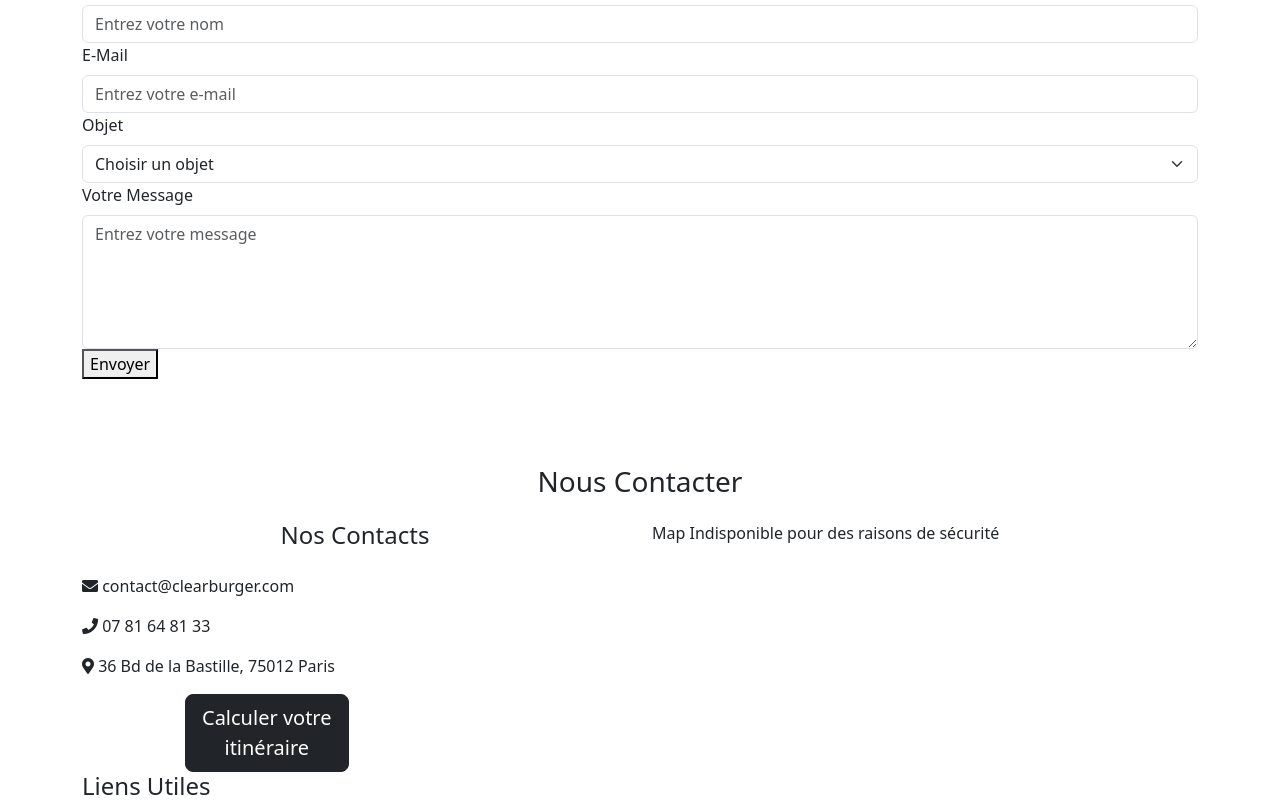
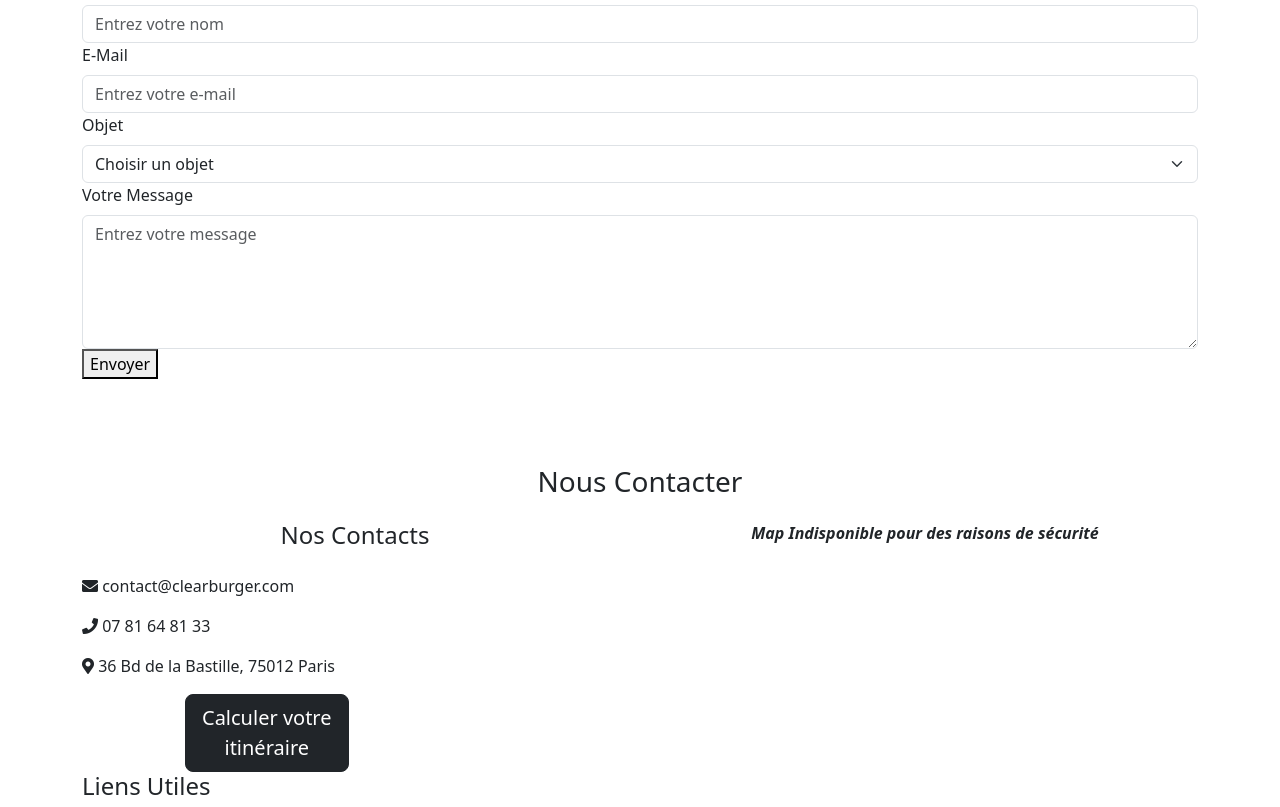
Before and after one commit to HugoCharchaude/ClearBurger, a plain HTML site: page contact.html in a window 1280 px wide. Shown: the part 270-1077 px from the top of the page. Drawn offline with nearby package versions, Linux system fonts and the light colour scheme; some packages are replaced by stand-ins of ours.

Commit message:
Update contact.html

```diff
--- a/contact.html
+++ b/contact.html
@@ -131,7 +131,7 @@
             <div class="col-md-6">
                 <!-- Carte Google Maps -->
                 <div id="map" class="map-container">
-                    <p>Map Indisponible pour des raisons de sécurité</p>
+                    <p style="font-weight:bold; font-style:italic; text-align:center;">Map Indisponible pour des raisons de sécurité</p>
                 </div>
             </div>
         </div>
```
